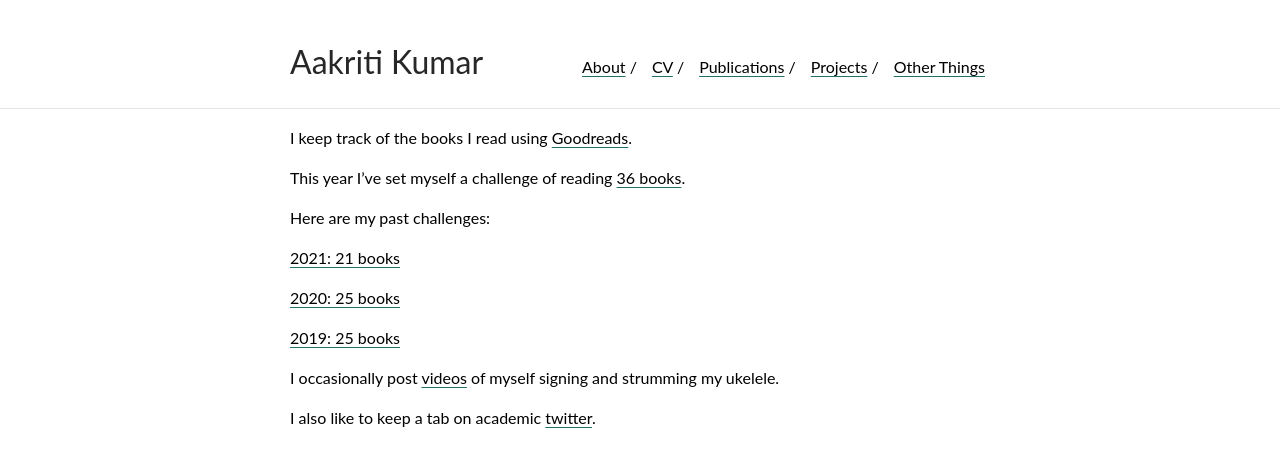
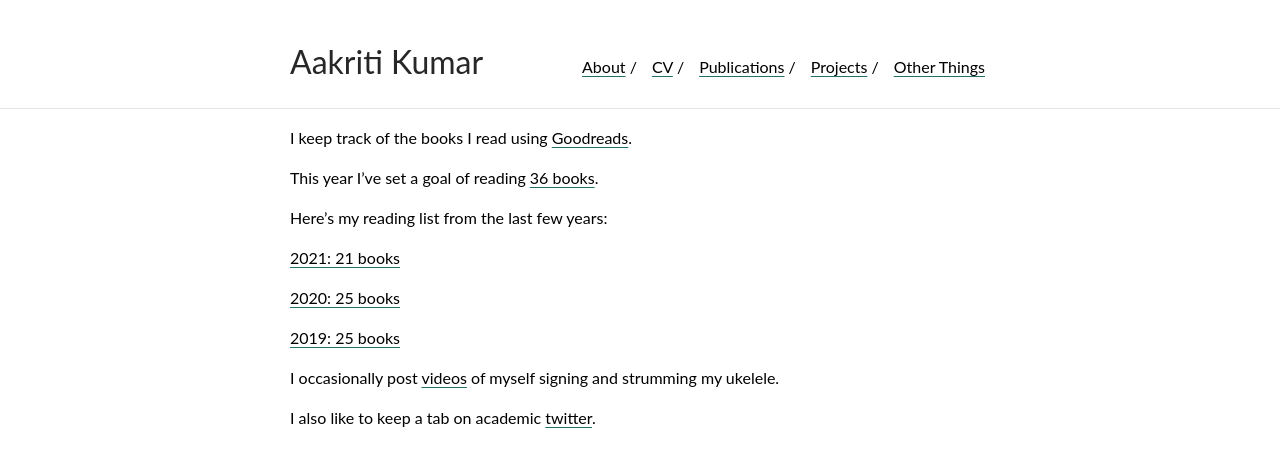
Before and after one commit to aakriti1kumar/aakriti1kumar.github.io, a Jekyll site: the page built from otherthings.md, in a window 1280 px wide. Shown: the top 467 px of the page. Built offline with Jekyll 4.4.1, drawn with Linux system fonts in a browser that asks for light colours; our own code applies the rules of GitHub Pages for plain Markdown files.

Commit message:
Update otherthings.md

```diff
--- a/otherthings.md
+++ b/otherthings.md
@@ -1,8 +1,8 @@
 I keep track of the books I read using [Goodreads](https://www.goodreads.com/user/show/36976329-aakriti-kumar).
 
-This year I've set myself a challenge of reading [36 books](https://www.goodreads.com/user_challenges/31518884).
+This year I've set a goal of reading [36 books](https://www.goodreads.com/user_challenges/31518884).
 
-Here are my past challenges:
+Here's my reading list from the last few years:
 
 [2021: 21 books](https://www.goodreads.com/user_challenges/2594617)
 
```
